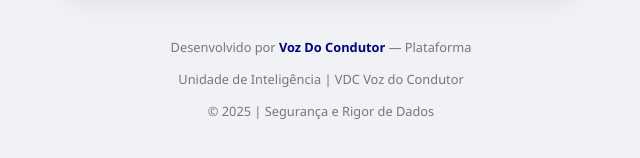
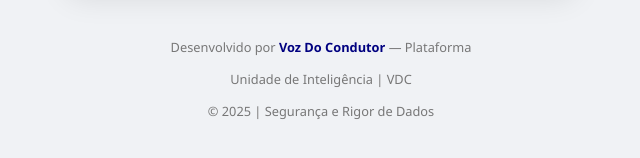
Before and after one commit to VDCpt/Calculo-do-diferencial-real-de-taxas-de-intermediacao-aplicadas, a plain HTML site: page index.html in a window 1280 px wide. Shown: the part 472-630 px from the top of the page, 319-959 px from the left. Drawn offline with Linux system fonts and the light colour scheme.

Commit message:
Update index.html

```diff
--- a/index.html
+++ b/index.html
@@ -65,7 +65,7 @@
 
 <footer>
     <p>Desenvolvido por <span class="vdc-brand">Voz Do Condutor</span> — Plataforma</p>
-    <p>Unidade de Inteligência | VDC Voz do Condutor</p>
+    <p>Unidade de Inteligência | VDC</p>
     <p>© 2025 | Segurança e Rigor de Dados</p>
 </footer>
 
```
